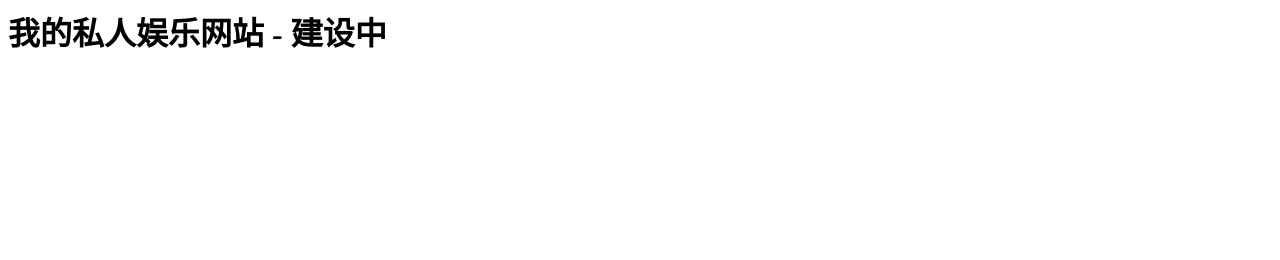
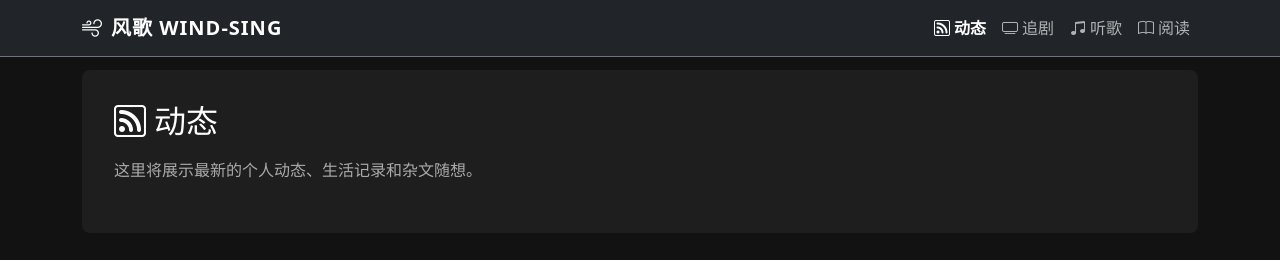
Before and after one commit to haoqibai05-del/WIND-SING, a plain HTML site: page index.html in a window 1280 px wide. Drawn offline with nearby package versions, Linux system fonts and the light colour scheme.

Commit message:
init: 完成项目基础框架与单页路由

```diff
--- a/index.html
+++ b/index.html
@@ -1 +1,182 @@
-<h1>我的私人娱乐网站 - 建设中</h1>
+<!DOCTYPE html>
+<html lang="zh-CN" data-bs-theme="dark">
+<head>
+  <meta charset="UTF-8">
+  <meta name="viewport" content="width=device-width, initial-scale=1.0">
+  <title>风歌 WIND-SING</title>
+
+  <!-- Bootstrap 5 CSS（暗黑模式） -->
+  <link href="https://cdn.jsdelivr.net/npm/bootstrap@5.3.3/dist/css/bootstrap.min.css" rel="stylesheet">
+  <!-- Bootstrap Icons -->
+  <link href="https://cdn.jsdelivr.net/npm/bootstrap-icons@1.11.3/font/bootstrap-icons.css" rel="stylesheet">
+
+  <style>
+    :root {
+      --bg-dark: #121212;
+      --text-soft: #ccc;
+    }
+
+    body {
+      background-color: var(--bg-dark);
+      color: var(--text-soft);
+      /* 为固定导航栏预留顶部间距 */
+      padding-top: 70px;
+    }
+
+    /* 导航栏品牌样式 */
+    .navbar-brand {
+      font-weight: 700;
+      letter-spacing: 1px;
+    }
+
+    /* 导航链接默认样式 */
+    .nav-link {
+      cursor: pointer;
+      transition: color 0.2s, background-color 0.2s;
+    }
+
+    /* 当前激活的导航项高亮 */
+    .nav-link.active {
+      color: #fff !important;
+      font-weight: 600;
+    }
+
+    /* 内容模块卡片 */
+    .content-card {
+      background-color: #1e1e1e;
+      border-radius: 8px;
+      padding: 2rem;
+      margin-bottom: 1.5rem;
+    }
+
+    .content-card h2 {
+      color: #fff;
+      margin-bottom: 1rem;
+    }
+
+    .content-card p {
+      color: #aaa;
+      line-height: 1.8;
+    }
+  </style>
+</head>
+<body>
+
+  <!-- ========== 顶部固定导航栏 ========== -->
+  <nav class="navbar navbar-expand-lg fixed-top bg-dark border-bottom border-secondary">
+    <div class="container">
+      <!-- 品牌 Logo -->
+      <a class="navbar-brand" href="#">
+        <i class="bi bi-wind me-2"></i>风歌 WIND-SING
+      </a>
+
+      <!-- 移动端汉堡菜单按钮 -->
+      <button class="navbar-toggler" type="button" data-bs-toggle="collapse" data-bs-target="#navbarNav"
+              aria-controls="navbarNav" aria-expanded="false" aria-label="切换导航">
+        <span class="navbar-toggler-icon"></span>
+      </button>
+
+      <!-- 导航菜单项 -->
+      <div class="collapse navbar-collapse" id="navbarNav">
+        <ul class="navbar-nav ms-auto">
+          <li class="nav-item">
+            <a class="nav-link active" data-tab="feeds">
+              <i class="bi bi-rss me-1"></i>动态
+            </a>
+          </li>
+          <li class="nav-item">
+            <a class="nav-link" data-tab="drama">
+              <i class="bi bi-tv me-1"></i>追剧
+            </a>
+          </li>
+          <li class="nav-item">
+            <a class="nav-link" data-tab="music">
+              <i class="bi bi-music-note-beamed me-1"></i>听歌
+            </a>
+          </li>
+          <li class="nav-item">
+            <a class="nav-link" data-tab="reading">
+              <i class="bi bi-book me-1"></i>阅读
+            </a>
+          </li>
+        </ul>
+      </div>
+    </div>
+  </nav>
+
+  <!-- ========== 主内容区 ========== -->
+  <main class="container">
+
+    <!-- 动态 -->
+    <section id="tab-feeds" class="content-card">
+      <h2><i class="bi bi-rss me-2"></i>动态</h2>
+      <p>这里将展示最新的个人动态、生活记录和杂文随想。</p>
+    </section>
+
+    <!-- 追剧 -->
+    <section id="tab-drama" class="content-card d-none">
+      <h2><i class="bi bi-tv me-2"></i>追剧</h2>
+      <p>这里将展示正在追的剧集、观影记录和影评推荐。</p>
+    </section>
+
+    <!-- 听歌 -->
+    <section id="tab-music" class="content-card d-none">
+      <h2><i class="bi bi-music-note-beamed me-2"></i>听歌</h2>
+      <p>这里将展示最近常听的音乐、歌单和音乐分享。</p>
+    </section>
+
+    <!-- 阅读 -->
+    <section id="tab-reading" class="content-card d-none">
+      <h2><i class="bi bi-book me-2"></i>阅读</h2>
+      <p>这里将展示最近阅读的书籍、读书笔记和书评。</p>
+    </section>
+
+  </main>
+
+  <!-- Bootstrap 5 JS（导航栏折叠等功能依赖） -->
+  <script src="https://cdn.jsdelivr.net/npm/bootstrap@5.3.3/dist/js/bootstrap.bundle.min.js"></script>
+
+  <!-- ========== SPA Tab 切换逻辑 ========== -->
+  <script>
+    (function () {
+      // 获取所有导航链接和内容区块
+      const navLinks = document.querySelectorAll('.nav-link[data-tab]');
+      const sections = {
+        feeds:  document.getElementById('tab-feeds'),
+        drama:  document.getElementById('tab-drama'),
+        music:  document.getElementById('tab-music'),
+        reading: document.getElementById('tab-reading')
+      };
+
+      /**
+       * 切换到指定 tab
+       * @param {string} tabKey - feeds | drama | music | reading
+       */
+      function switchTab(tabKey) {
+        // 1. 更新导航高亮
+        navLinks.forEach(link => {
+          const isTarget = link.dataset.tab === tabKey;
+          link.classList.toggle('active', isTarget);
+        });
+
+        // 2. 切换内容区块显示/隐藏
+        Object.keys(sections).forEach(key => {
+          sections[key].classList.toggle('d-none', key !== tabKey);
+        });
+      }
+
+      // 为每个导航链接绑定点击事件
+      navLinks.forEach(link => {
+        link.addEventListener('click', function (e) {
+          e.preventDefault();
+          switchTab(this.dataset.tab);
+        });
+      });
+
+      // 页面加载时默认显示『动态』
+      switchTab('feeds');
+    })();
+  </script>
+
+</body>
+</html>
```
